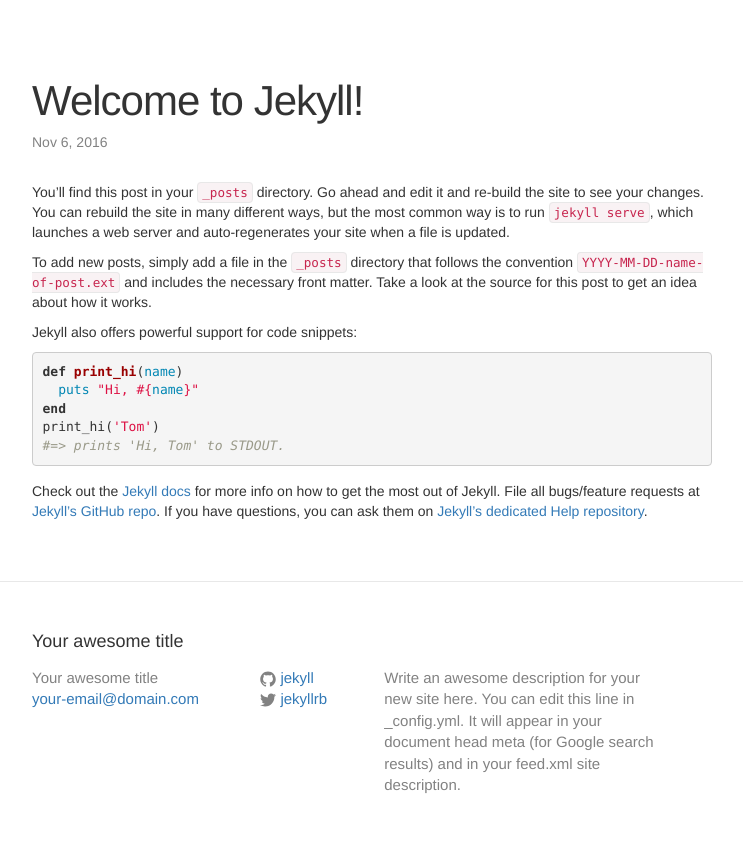
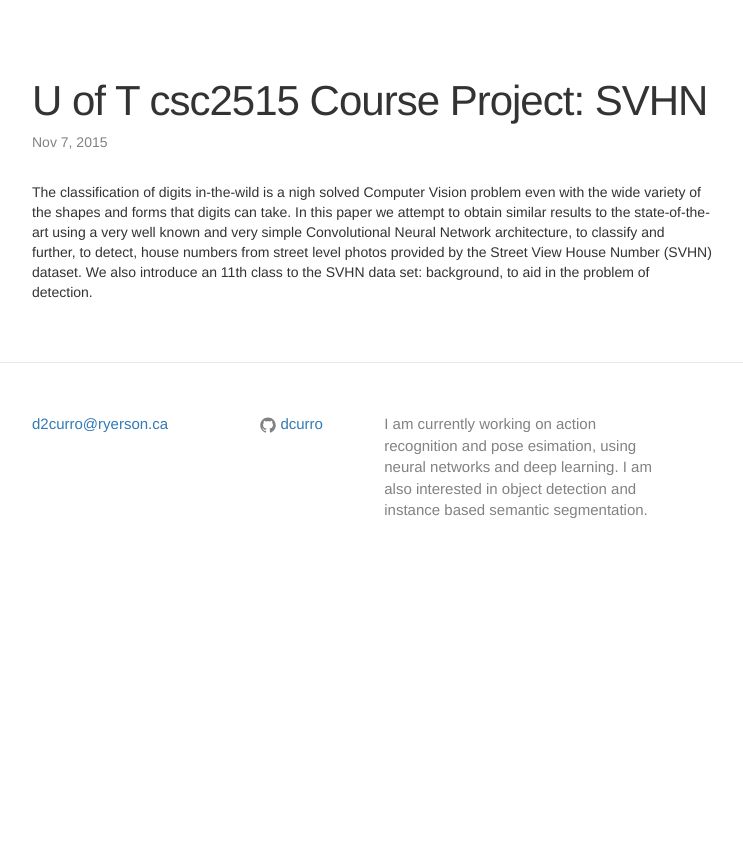
Before and after one commit to DCurro/dcurro.github.io, a Jekyll site: the page built from _posts/2016-11-06-welcome-to-jekyll.markdown, in a window 1280 px wide. Shown: the part 285-1135 px from the top of the page, without its empty margins (268-1011 px from the left). Built offline with Jekyll 4.4.1, drawn with Linux system fonts in a browser that asks for light colours; after the commit the page ends 900 px from its top, so only the background shows below that.

Commit message:
Changed format.

```diff
--- a/_config.yml
+++ b/_config.yml
@@ -1,14 +1,12 @@
 # Site settings
-title: Your awesome title
-email: your-email@domain.com
+title:
+email: d2curro@ryerson.ca
 description: > # this means to ignore newlines until "baseurl:"
-  Write an awesome description for your new site here. You can edit this
-  line in _config.yml. It will appear in your document head meta (for
-  Google search results) and in your feed.xml site description.
+  I am currently working on action recognition and pose esimation, using neural networks and deep learning.
+  I am also interested in object detection and instance based semantic segmentation.
 baseurl: "" # the subpath of your site, e.g. /blog/
-url: "http://yourdomain.com" # the base hostname & protocol for your site
-twitter_username: jekyllrb
-github_username:  jekyll
+url: "http://dcurro.com" # the base hostname & protocol for your site
+github_username:  dcurro
 
 # Build settings
 markdown: kramdown
--- a/_posts/2016-11-06-welcome-to-jekyll.markdown
+++ b/_posts/2016-11-06-welcome-to-jekyll.markdown
@@ -1,25 +1,8 @@
 ---
 layout: post
-title:  "Welcome to Jekyll!"
-date:   2016-11-06 20:40:57
-categories: jekyll update
+title:  "U of T csc2515 Course Project: SVHN"
+date:   2015-11-07 20:40:57
+categories: machine learning
+image: https://raw.githubusercontent.com/DCurro/dcurro.github.io/master/_assets/svhn_cover.png
 ---
-You’ll find this post in your `_posts` directory. Go ahead and edit it and re-build the site to see your changes. You can rebuild the site in many different ways, but the most common way is to run `jekyll serve`, which launches a web server and auto-regenerates your site when a file is updated.
-
-To add new posts, simply add a file in the `_posts` directory that follows the convention `YYYY-MM-DD-name-of-post.ext` and includes the necessary front matter. Take a look at the source for this post to get an idea about how it works.
-
-Jekyll also offers powerful support for code snippets:
-
-{% highlight ruby %}
-def print_hi(name)
-  puts "Hi, #{name}"
-end
-print_hi('Tom')
-#=> prints 'Hi, Tom' to STDOUT.
-{% endhighlight %}
-
-Check out the [Jekyll docs][jekyll] for more info on how to get the most out of Jekyll. File all bugs/feature requests at [Jekyll’s GitHub repo][jekyll-gh]. If you have questions, you can ask them on [Jekyll’s dedicated Help repository][jekyll-help].
-
-[jekyll]:      http://jekyllrb.com
-[jekyll-gh]:   https://github.com/jekyll/jekyll
-[jekyll-help]: https://github.com/jekyll/jekyll-help
+The classification of digits in-the-wild is a nigh solved Computer Vision problem even with the wide variety of the shapes and forms that digits can take. In this paper we attempt to obtain similar results to the state-of-the-art using a very well known and very simple Convolutional Neural Network architecture, to classify and further, to detect, house numbers from street level photos provided by the Street View House Number (SVHN) dataset. We also introduce an 11th class to the SVHN data set: background, to aid in the problem of detection.
```
Also changed, not shown: index.html (+18 -7 lines), _assets/svhn_cover.png (added).
